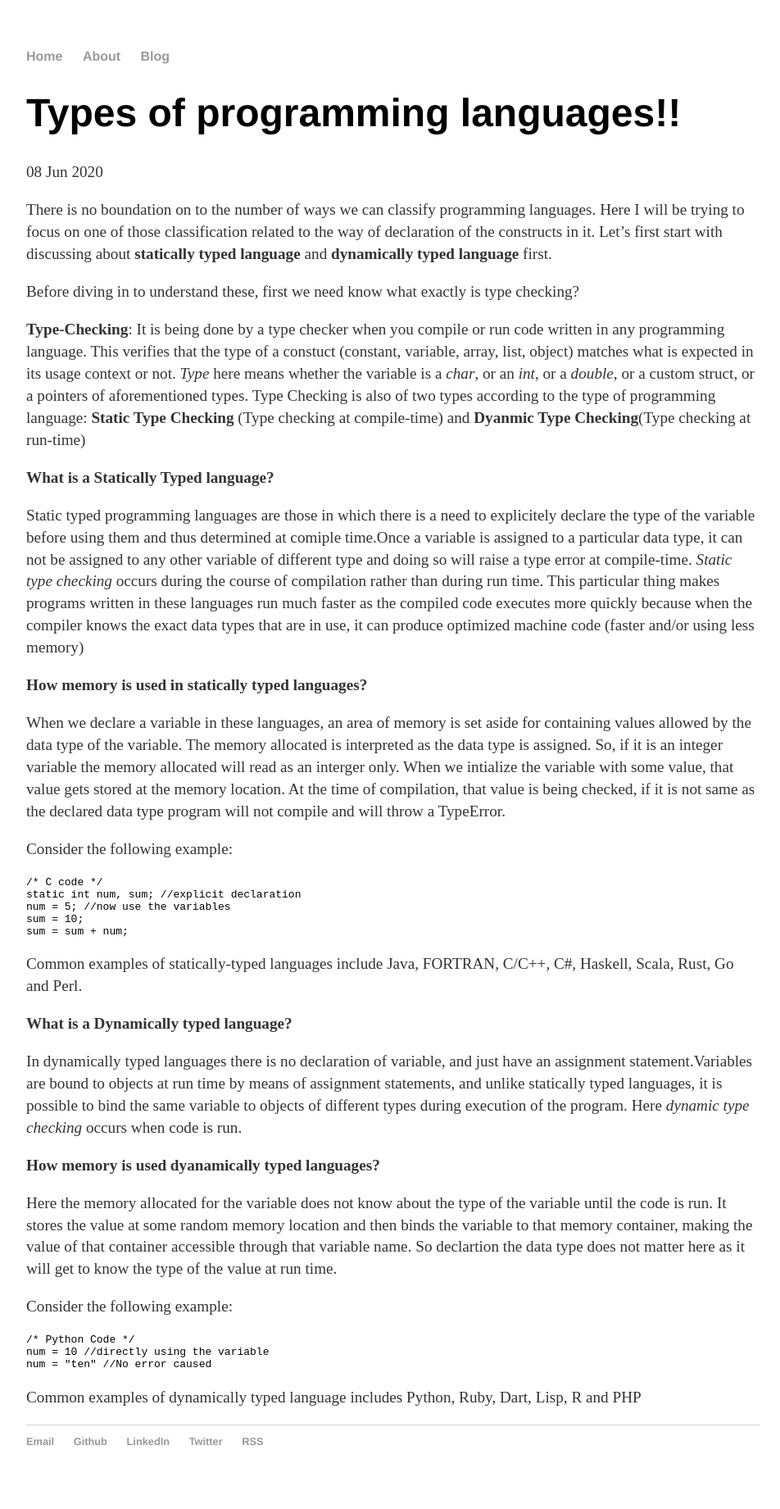
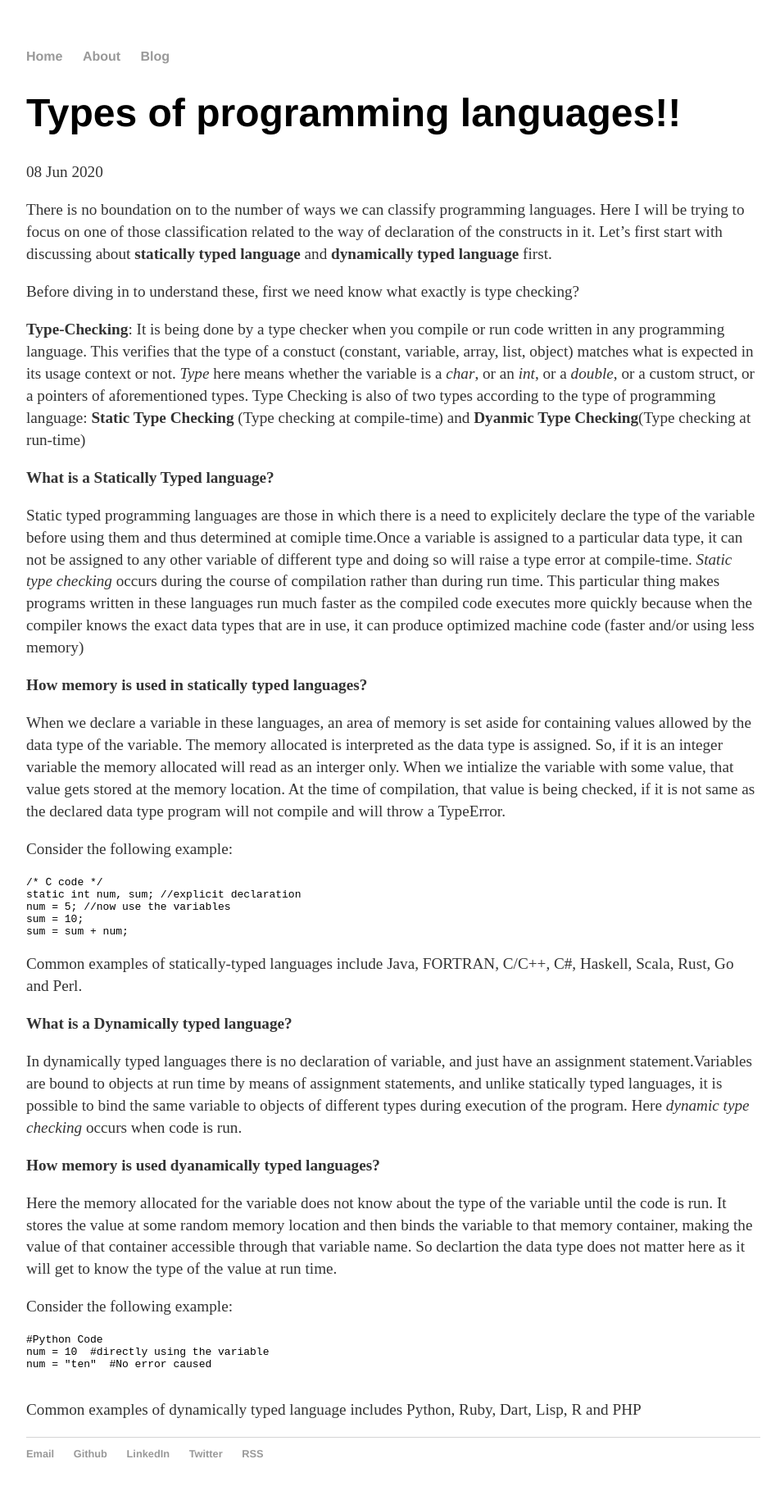
Before and after one commit to ssurbhi560/ssurbhi560.github.io, a Jekyll site: the page built from _posts/2020-06-08-Types-of-programming-languages.md, in a window 1280 px wide. Shown: the whole page at 82% size, without its empty margins (160-1112 px from the left). Built offline with Jekyll 4.4.1, drawn with Linux system fonts in a browser that asks for light colours.

Commit message:
fixing typos

````diff
--- a/_posts/2020-06-08-Types-of-programming-languages.md
+++ b/_posts/2020-06-08-Types-of-programming-languages.md
@@ -43,9 +43,10 @@ Here the memory allocated for the variable does not know about the type of the v
 Consider the following example:
 
 ```
-/* Python Code */
-num = 10 //directly using the variable
-num = "ten" //No error caused
+#Python Code
+num = 10  #directly using the variable
+num = "ten"  #No error caused
+
 ```
 
 Common examples of dynamically typed language includes Python, Ruby, Dart, Lisp, R and PHP
````
